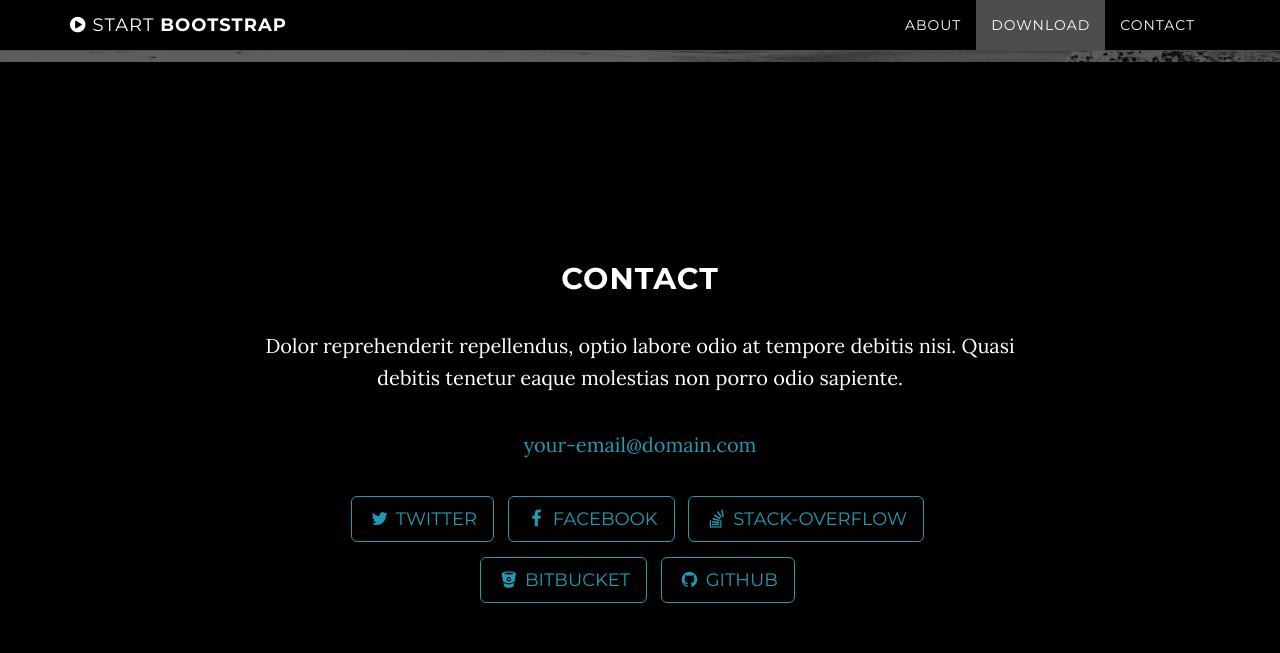
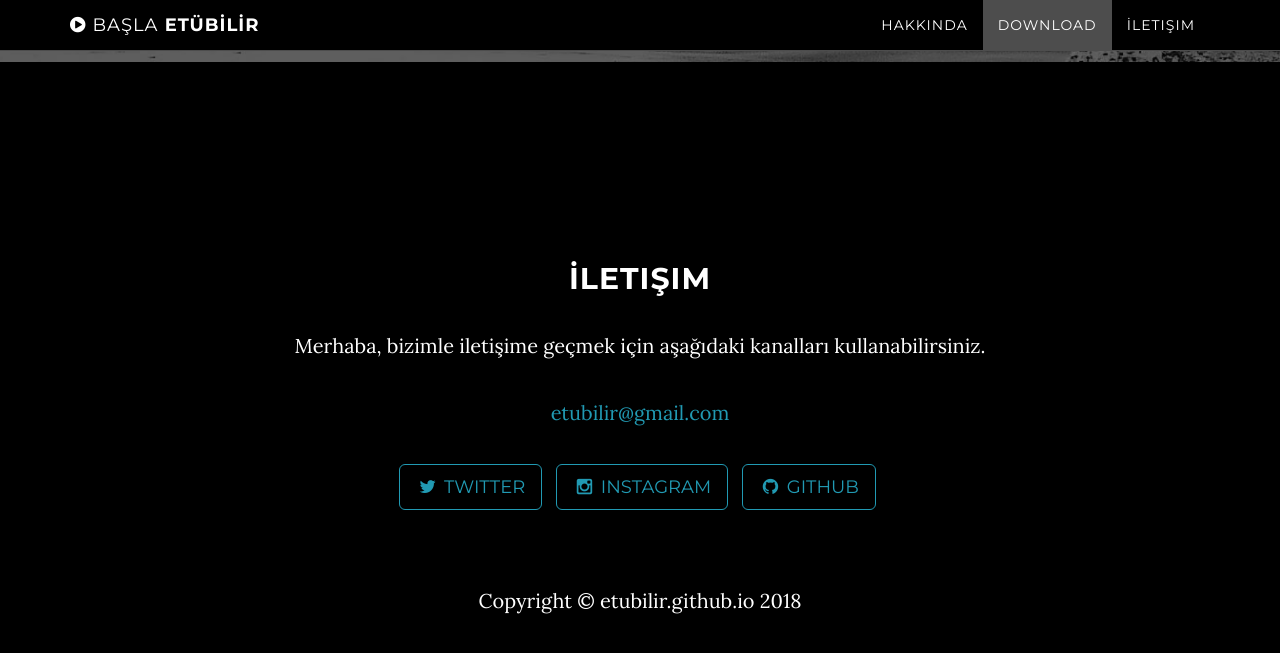
Before and after one commit to etubilir/etubilir.github.io, a Jekyll site: the page built from index.html, in a window 1280 px wide and 900 px high, scrolled down 2083 px. Shown: the top 653 px of the window. Built offline with Jekyll 4.4.1, drawn with Linux system fonts in a browser that asks for light colours; some of the changed text lies outside the part shown.

Commit message:
Edit content 1

```diff
--- a/_config.yml
+++ b/_config.yml
@@ -1,8 +1,8 @@
 # Site settings
-title: Grayscale
-email: your-email@domain.com
-url: https://example.github.io
-description: "Write an awesome description for your new site here. You can edit this line in _config.yml. It will appear in your document head meta (for Google search results) and in your feed.xml site description."
+title: Etü Bilir
+email: etubilir@gmail.com
+url: https://etubilir.github.io
+description: "Erzurum Teknik Üniversitesi Bilim ve Fikir Kulübü Resmi Web Sitesi"
 
 # Color settings (hex-codes without the leading hash-tag)
 color:
@@ -10,20 +10,18 @@ color:
   links: '#219ab3'
 
 # Footer settings
-footer: Your Website
+footer: etubilir.github.io
 
 # Social networks usernames (many more available: google-plus, flickr, dribbble, pinterest, instagram, tumblr, linkedin, etc.)
 social:
   - title: twitter
-    url: https://twitter.com/SBootstrap
-  - title: facebook
-    url:
-  - title: stack-overflow
-    url: http://stackoverflow.com/questions/tagged/jekyll
-  - title: bitbucket
-    url: http://bitbucket.org/jekyll
+    url: https://twitter.com/etubilir
+    #  - title: facebook
+    #url: https://facebook.com/etubilir
+  - title: instagram
+    url: http://instagram.com/etubilir
   - title: github
-    url: https://github.com/IronSummitMedia/startbootstrap
+    url: https://github.com/etubilir
 
 # Build settings
 markdown: kramdown
--- a/_includes/about.html
+++ b/_includes/about.html
@@ -2,7 +2,7 @@
     <section id="about" class="container content-section text-center">
         <div class="row">
             <div class="col-lg-8 col-lg-offset-2">
-                <h2>About Grayscale</h2>
+                <h2>EtüBilir Hakkında</h2>
                 <p>Grayscale is a free Bootstrap 3 theme created by Start Bootstrap. It can be yours right now, simply download the template on <a href="http://startbootstrap.com/template-overviews/grayscale/">the preview page</a>. The theme is open source, and you can use it for any purpose, personal or commercial.</p>
                 <p>The Jekyll version is brought to you by <a href="https://github.com/jeromelachaud">Jerome Lachaud</a></p>
                 <p>This theme features stock photos by <a href="http://gratisography.com/">Gratisography</a> along with a custom Google Maps skin courtesy of <a href="http://snazzymaps.com/">Snazzy Maps</a>.</p>
--- a/_includes/contact.html
+++ b/_includes/contact.html
@@ -2,8 +2,8 @@
     <section id="contact" class="container content-section text-center">
         <div class="row">
             <div class="col-lg-8 col-lg-offset-2">
-                <h2>Contact</h2>
-                <p>Dolor reprehenderit repellendus, optio labore odio at tempore debitis nisi. Quasi debitis tenetur eaque molestias non porro odio sapiente.</p>
+                <h2>İletişim</h2>
+                <p>Merhaba, bizimle iletişime geçmek için aşağıdaki kanalları kullanabilirsiniz.</p>
                 <p><a href="mailto:{{ site.email }}">{{ site.email }}</a>
                 </p>
                 <ul class="list-inline banner-social-buttons">
--- a/_includes/nav.html
+++ b/_includes/nav.html
@@ -6,7 +6,7 @@
                     <i class="fa fa-bars"></i>
                 </button>
                 <a class="navbar-brand page-scroll" href="#page-top">
-                    <i class="fa fa-play-circle"></i>  <span class="light">Start</span> Bootstrap
+                    <i class="fa fa-play-circle"></i>  <span class="light">Başla</span> ETÜBİLİR
                 </a>
             </div>
 
@@ -18,13 +18,13 @@
                         <a href="#page-top"></a>
                     </li>
                     <li>
-                        <a class="page-scroll" href="#about">About</a>
+                        <a class="page-scroll" href="#about">Hakkında</a>
                     </li>
                     <li>
                         <a class="page-scroll" href="#download">Download</a>
                     </li>
                     <li>
-                        <a class="page-scroll" href="#contact">Contact</a>
+                        <a class="page-scroll" href="#contact">İletişim</a>
                     </li>
                 </ul>
             </div>
--- a/_layouts/default.html
+++ b/_layouts/default.html
@@ -7,7 +7,6 @@
     {% include about.html %}
     {% include download.html %}
     {% include contact.html %}
-    {% include map.html %}
     {% include footer.html %}
     {% include js.html %}
     </body>
```
